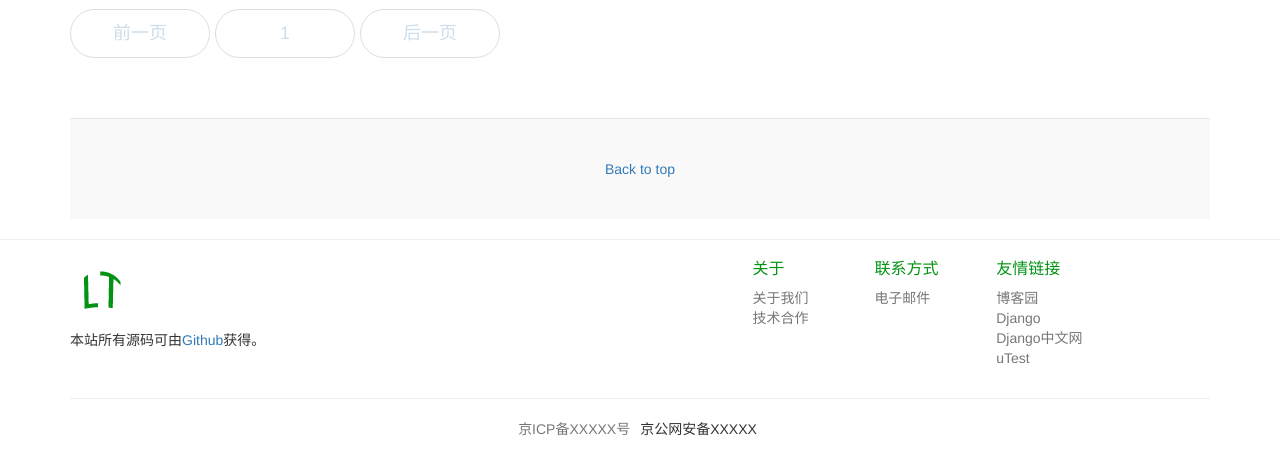
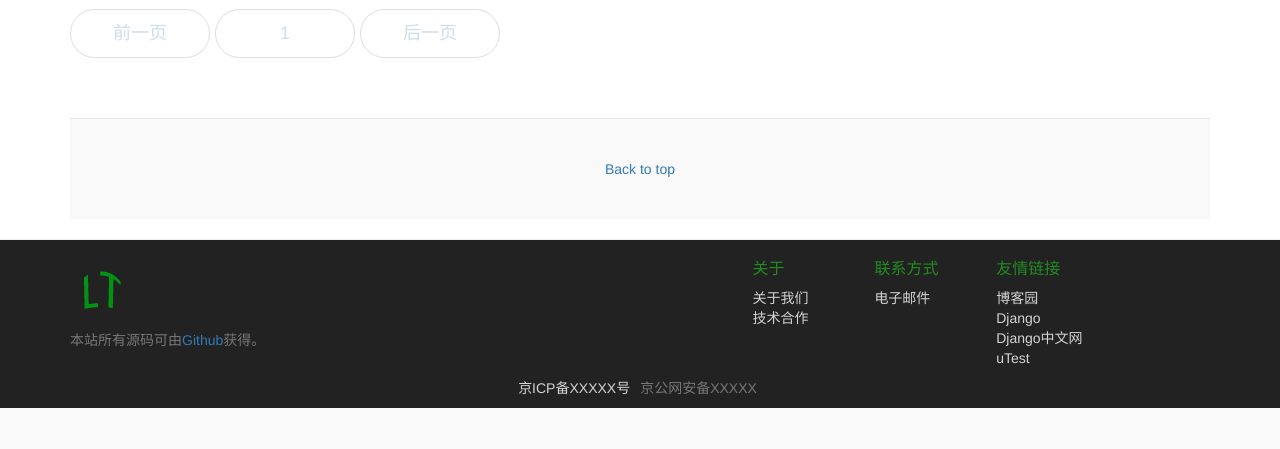
Before and after one commit to nicevoice/leettest, a Django app: page /blog/ in a window 1280 px wide. Shown: the part 1327-1776 px from the top of the page. After the commit the page ends 1735 px from the top, so only its background shows below. Run offline with Django 3.2, Linux system fonts and the light colour scheme; data comes from the database, SQL or seed files in the repository; both versions use the stored data as it was after the commit; parts of the project's set-up code (start-up, migrations or seed data) failed here and were passed over; some libraries are stand-ins or nearby versions.

Commit message:
add css styles for footer

```diff
--- a/public/templates/base.html
+++ b/public/templates/base.html
@@ -60,9 +60,9 @@
       </footer>
     </div>/container -->
 
-    <hr>
 
     <footer class="footer ">
+      <hr>
       <div class="container">
         <div class="row footer-top">
           <div class="col-sm-6 col-lg-6">
@@ -99,7 +99,6 @@
 
           </div>
         </div>
-        <hr/>
         <div class="row footer-bottom">
           <ul class="list-inline text-center">
             <li><a href="http://www.miibeian.gov.cn/" target="_blank">京ICP备XXXXX号</a></li><li>京公网安备XXXXX</li>
--- a/static/css/starter-template.css
+++ b/static/css/starter-template.css
@@ -7,10 +7,17 @@ body {
 }
 
 .footer-top .about>div h4 {
-  color: #039314;
+  color: #228B22;
   font-size: 16px;
 }
 
+
 .footer ul a {
-  color: #777;
+  color: #D4D4D4;
 }
+
+
+.footer {
+  	color: #777;
+    background-color: #222222;
+}
```
Also changed, not shown: sqlite.db.
